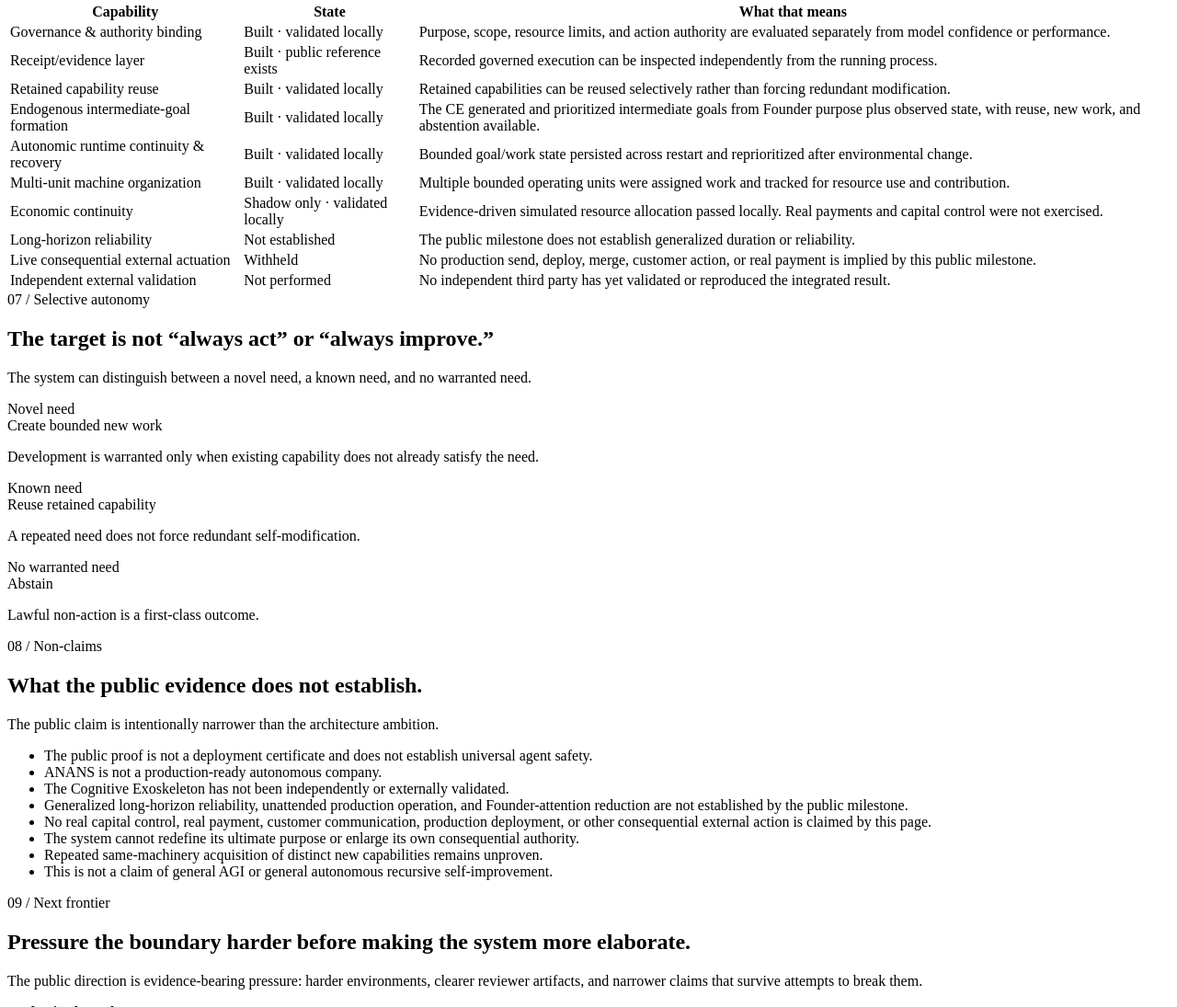
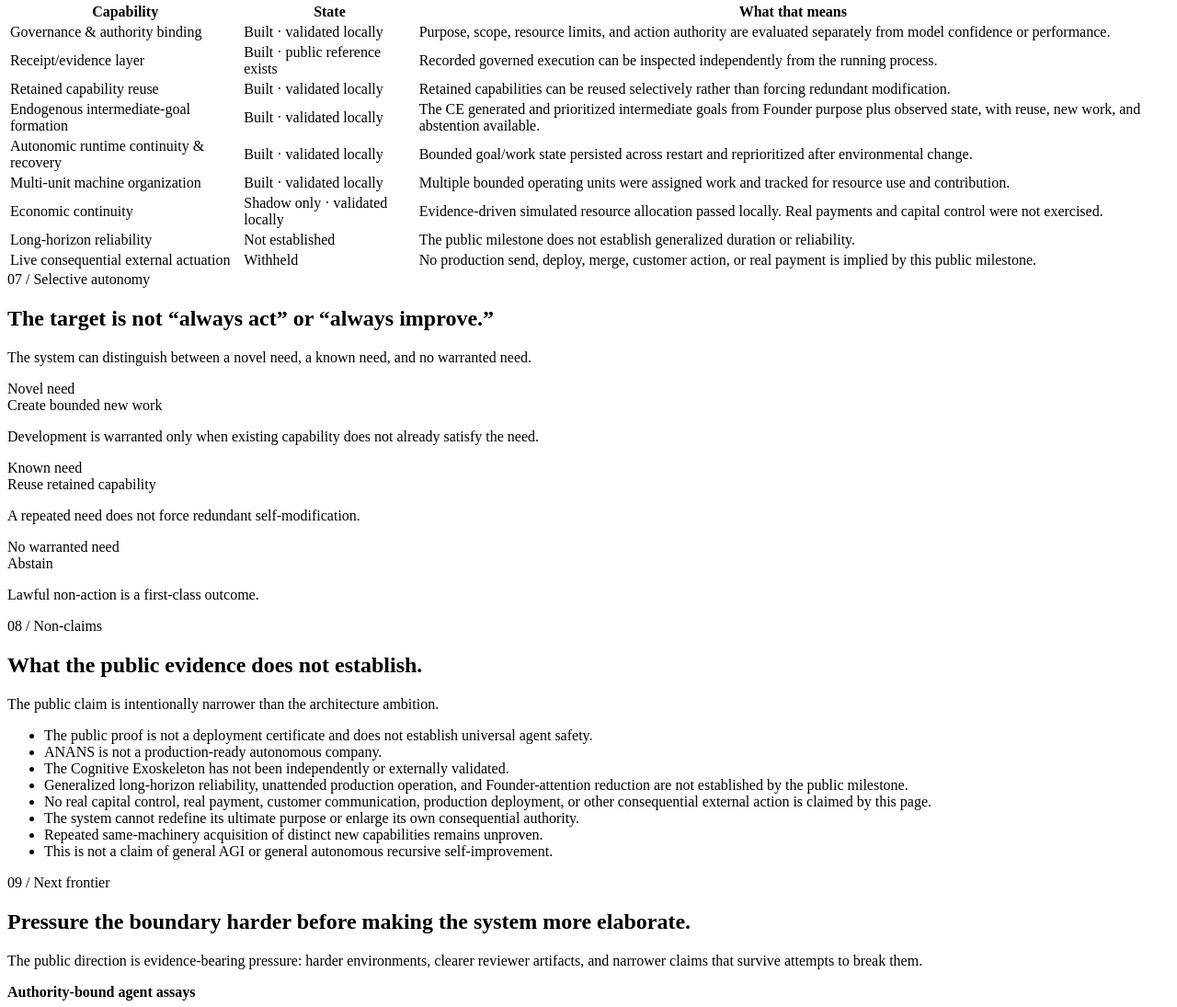
Before and after one commit to DrBlacks-lab/Anans-AI-anansai-site, a plain HTML site: page index.html in a window 1280 px wide. Shown: the part 3165-4260 px from the top of the page at 92% size. Drawn offline with Linux system fonts and the light colour scheme.

Commit message:
Remove independent external validation row from public evidence table

```diff
--- a/index.html
+++ b/index.html
@@ -222,7 +222,6 @@ AUTONOMIC OPERATION != SELF-AUTHORIZATION</pre>
 <tr><td>Economic continuity</td><td class="state open">Shadow only · validated locally</td><td>Evidence-driven simulated resource allocation passed locally. Real payments and capital control were not exercised.</td></tr>
 <tr><td>Long-horizon reliability</td><td class="state hold">Not established</td><td>The public milestone does not establish generalized duration or reliability.</td></tr>
 <tr><td>Live consequential external actuation</td><td class="state hold">Withheld</td><td>No production send, deploy, merge, customer action, or real payment is implied by this public milestone.</td></tr>
-<tr><td>Independent external validation</td><td class="state hold">Not performed</td><td>No independent third party has yet validated or reproduced the integrated result.</td></tr>
 </tbody></table></div></div></section>
 
 <section class="section"><div class="wrap">
```
